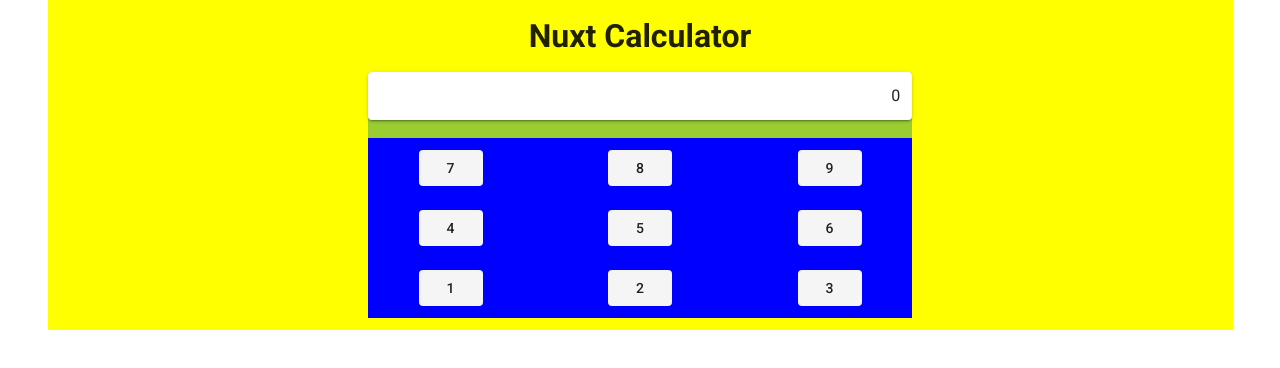
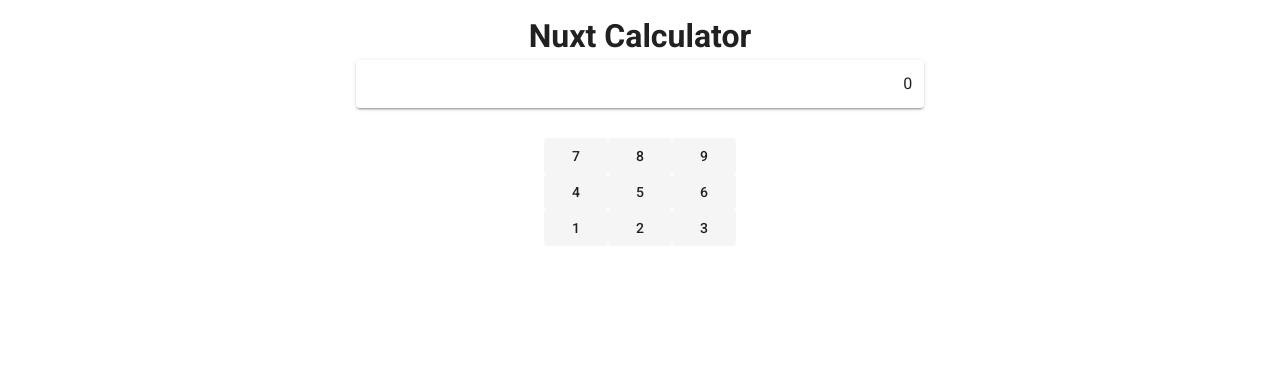
Before and after one commit to nishina555/nuxt-calculator, a Nuxt app: page / in a window 1280 px wide. Shown: the top 368 px of the page. Built offline with nearby package versions, Linux system fonts and the light colour scheme.

Commit message:
fix layout

```diff
--- a/components/CalculatorApp.vue
+++ b/components/CalculatorApp.vue
@@ -1,5 +1,5 @@
 <template>
-  <div class="container">
+  <div class="calculator__container">
     <v-text-field
       class="calculator__result"
       value="0"
@@ -8,76 +8,42 @@
       readonly
     ></v-text-field>
     <div class="calculator__button">
-      <v-row>
-        <v-col
-          :cols="4"
-        >
+      <div>
         <v-btn depressed>
           7
         </v-btn>
-        </v-col>
-        <v-col
-          :cols="4"
-        >
         <v-btn depressed>
           8
         </v-btn>
-        </v-col>
-        <v-col
-          :cols="4"
-        >
         <v-btn depressed>
           9
         </v-btn>
-        </v-col>
-      </v-row>
-      <v-row>
-        <v-col
-          :cols="4"
-        >
+      </div>
+      <div>
         <v-btn depressed>
           4
         </v-btn>
-        </v-col>
-        <v-col
-          :cols="4"
-        >
         <v-btn depressed>
           5
         </v-btn>
-        </v-col>
-        <v-col
-          :cols="4"
-        >
         <v-btn depressed>
           6
         </v-btn>
-        </v-col>
-      </v-row>
-      <v-row>
-        <v-col
-          :cols="4"
-        >
+      </div>
+      <div>
         <v-btn depressed>
           1
         </v-btn>
-        </v-col>
-        <v-col
-          :cols="4"
-        >
         <v-btn depressed>
           2
         </v-btn>
-        </v-col>
-        <v-col
-          :cols="4"
-        >
         <v-btn depressed>
           3
         </v-btn>
-        </v-col>
-      </v-row>
       </div>
+    </div>
+
+
   </div>
 </template>
 
@@ -88,20 +54,21 @@ export default {
 }
 </script>
 
-<style>
-.container {
-  background: yellow;
+<style scoped>
+.calculator__container {
+  /* background: yellow; */
 }
 
 .calculator__result {
-  background: yellowgreen;
+  /* background: yellowgreen; */
 }
 
-.calculator__result input {
+.calculator__result >>> input {
   text-align: right;
+  /* background: blueviolet; */
 }
 
 .calculator__button {
-  background: blue;
+  /* background: blue; */
 }
 </style>
```
Lines whose indentation alone changed are shown as unchanged.
